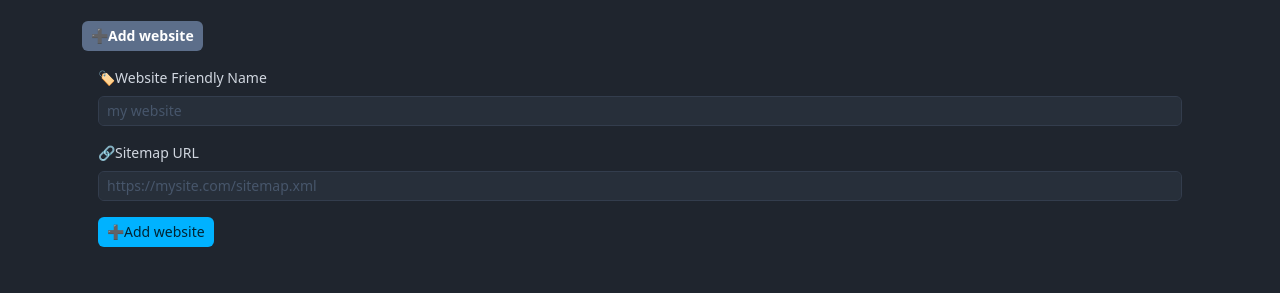
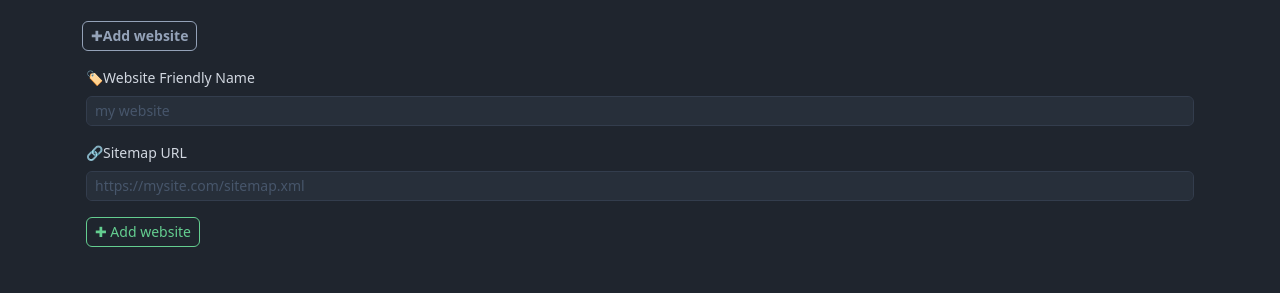
Before and after one commit to ornoone/google-sitemap-indexer, a Django app: page /indexer/site/ in a window 1280 px wide, after a click that opens the changed part. Shown: the part 53-346 px from the top of the page. Run offline with Django 5.2, Linux system fonts and the light colour scheme; data that the repository does not hold is empty; parts of the project's set-up code (start-up, migrations or seed data) failed here and were passed over; some libraries are stand-ins or nearby versions.

Commit message:
Update trackedsite_list.html
Cosmetic issue

```diff
--- a/app/google_indexer/apps/indexer/templates/indexer/trackedsite_list.html
+++ b/app/google_indexer/apps/indexer/templates/indexer/trackedsite_list.html
@@ -6,16 +6,17 @@
 {% block content %}
     <form action="" method="post">
         {% csrf_token %}
-        <div class="row align-items-center">
+
             <div class="accordion accordion-flush" id="accordionFlushExample" style="margin-top: 15px;margin-bottom: 30px;">
   <div class="accordion-item">
     <h2 class="accordion-header">
-      <button class="btn btn-light collapsed" type="button" data-bs-toggle="collapse" data-bs-target="#flush-collapseOne" aria-expanded="false" aria-controls="flush-collapseOne">
-        ➕<strong>Add website</strong>
+      <button class="btn btn-outline-light collapsed" type="button" data-bs-toggle="collapse" data-bs-target="#flush-collapseOne" aria-expanded="false" aria-controls="flush-collapseOne">
+        ✚<strong>Add website</strong>
       </button>
     </h2>
     <div id="flush-collapseOne" class="accordion-collapse collapse" data-bs-parent="#accordionFlushExample">
-      <div class="accordion-body"><div class="mb-3 col">
+     <div class="row align-items-center">
+         <div class="accordion-body"><div class="mb-3 col">
                 {{ form.name.errors }}
                 <label class="form-label" for="{{ form.name.id_for_label }}">🏷️Website Friendly Name</label>
                 <input name="{{ form.name.html_name }}" type="text" class="form-control"
@@ -32,7 +33,7 @@
 
             </div>
             <div class="col">
-                <button type="submit" class="btn btn-primary ms-auto">➕Add website</button>
+                <button type="submit" class="btn btn-outline-success ms-auto">✚ Add website</button>
             </div></div>
     </div>
   </div>
```
